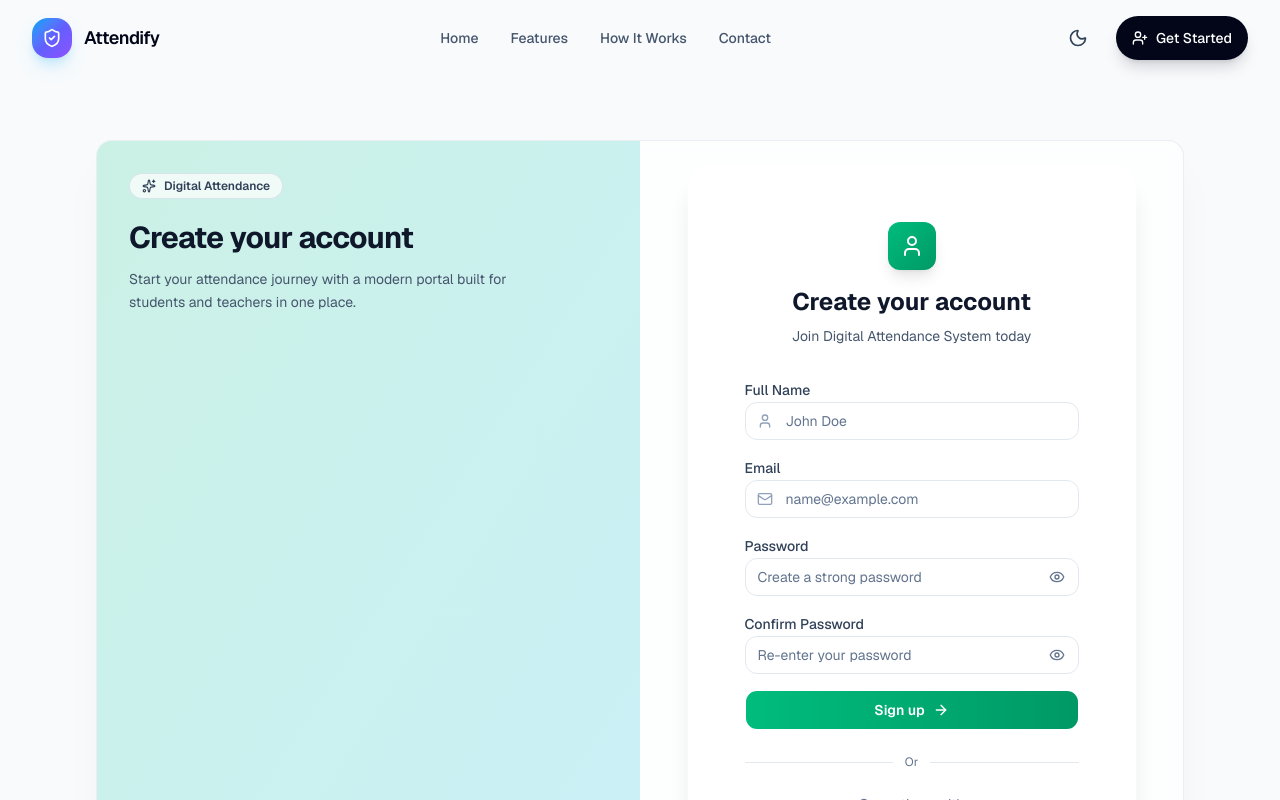
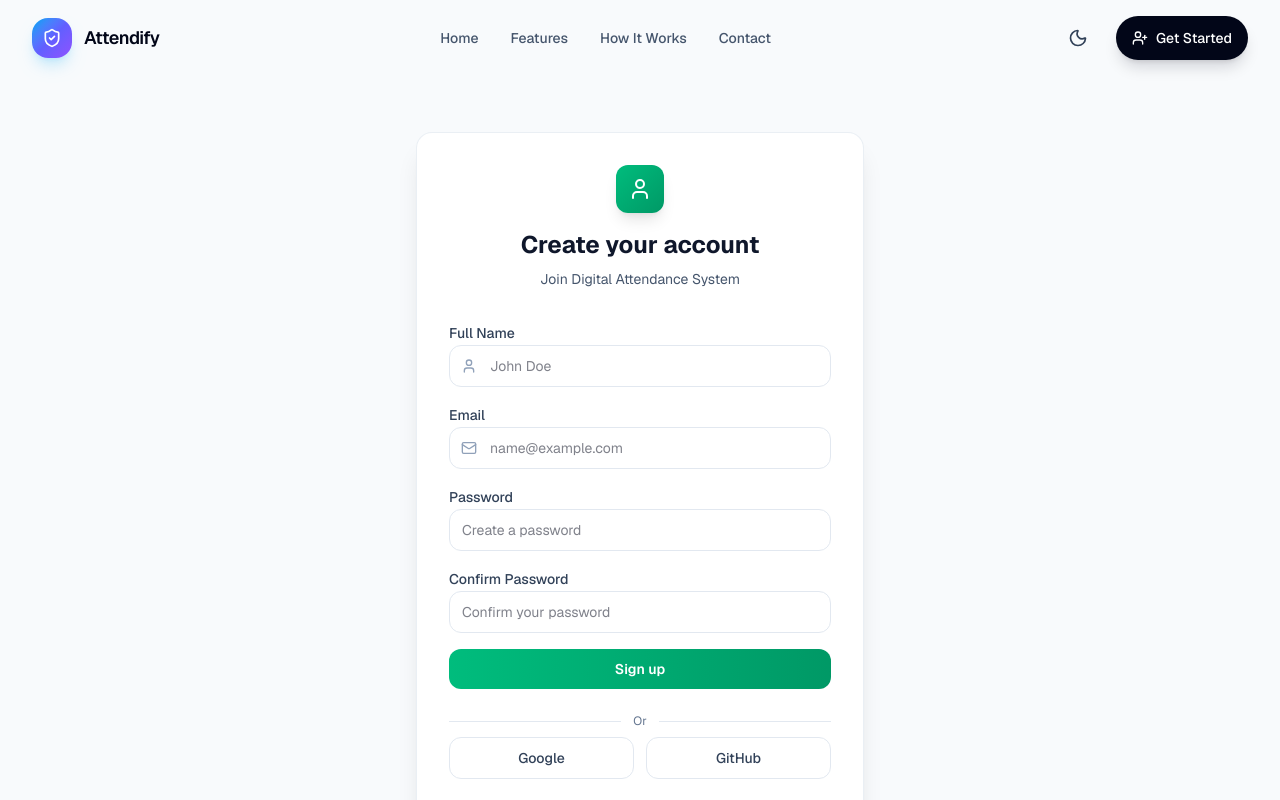
Before and after one commit to Ayomide-Philip/digital-attendance, a Next.js app: page /signup in a window 1280 px wide. Shown: the top 800 px of the page. Built offline with nearby package versions, Linux system fonts and the light colour scheme.

Commit message:
feat: refactor login and signup pages for improved UI and form handling; add sign-up API endpoint

```diff
--- a/app/(root)/login/page.jsx
+++ b/app/(root)/login/page.jsx
@@ -1,179 +1,78 @@
-"use client";
-
-import { useState } from "react";
 import Link from "next/link";
-import { ArrowRight, Mail, Lock } from "lucide-react";
-
-import AuthCard from "@/components/auth/auth-card";
-import AuthShell from "@/components/auth/auth-shell";
+import { Lock, Mail } from "lucide-react";
 import OAuthButtons from "@/components/auth/oauth-buttons";
-import PasswordInput from "@/components/auth/password-input";
-import { Button } from "@/components/ui/button";
-import { Checkbox } from "@/components/ui/checkbox";
-import { Input } from "@/components/ui/input";
-import { Label } from "@/components/ui/label";
 
 export default function LoginPage() {
-  const [email, setEmail] = useState("");
-  const [password, setPassword] = useState("");
-  const [showPassword, setShowPassword] = useState(false);
-  const [rememberMe, setRememberMe] = useState(false);
-  const [isLoading, setIsLoading] = useState(false);
-  const [errors, setErrors] = useState({});
-  const [successMessage, setSuccessMessage] = useState("");
-
-  const validateForm = () => {
-    const newErrors = {};
-    if (!email) newErrors.email = "Email is required";
-    else if (!/^[^\s@]+@[^\s@]+\.[^\s@]+$/.test(email))
-      newErrors.email = "Invalid email address";
-    if (!password) newErrors.password = "Password is required";
-    else if (password.length < 8)
-      newErrors.password = "Password must be at least 8 characters";
-    return newErrors;
-  };
-
-  const handleSubmit = async (e) => {
-    e.preventDefault();
-    const newErrors = validateForm();
-
-    if (Object.keys(newErrors).length > 0) {
-      setErrors(newErrors);
-      return;
-    }
-
-    setErrors({});
-    setIsLoading(true);
-    setSuccessMessage("");
-
-    // Simulate API call
-    setTimeout(() => {
-      setSuccessMessage(`Welcome back! Logged in as ${email}`);
-      setIsLoading(false);
-      // Reset form
-      setEmail("");
-      setPassword("");
-      setShowPassword(false);
-    }, 1000);
-  };
-
   return (
-    <AuthShell
-      title="Welcome back"
-      subtitle="Sign in to manage classes, track attendance records, and stay connected with your academic dashboard."
-      accent="sky"
-    >
-      <AuthCard>
-        <div className="p-6 sm:p-8">
-          {/* Header */}
+    <section className="mx-auto flex min-h-[calc(100vh-14rem)] w-full max-w-5xl items-center justify-center px-4 py-8 sm:px-6 lg:px-8">
+      <div className="w-full max-w-md rounded-2xl border border-slate-200/70 bg-white/90 p-6 shadow-xl backdrop-blur-sm dark:border-slate-800 dark:bg-slate-900/85 sm:p-8">
         <div className="mb-8 text-center">
-            <div className="mb-4 flex justify-center">
-              <div className="flex h-12 w-12 items-center justify-center rounded-xl bg-linear-to-br from-sky-500 to-sky-600 text-white shadow-lg">
+          <div className="mx-auto mb-4 flex h-12 w-12 items-center justify-center rounded-xl bg-linear-to-br from-sky-500 to-sky-600 text-white shadow-lg">
             <Lock className="size-6" />
-              </div>
           </div>
           <h1 className="text-2xl font-bold text-slate-900 dark:text-slate-100">
             Welcome back
           </h1>
           <p className="mt-2 text-sm text-slate-600 dark:text-slate-400">
-              Sign in to your account to continue
+            Sign in to continue
           </p>
         </div>
 
-          <form onSubmit={handleSubmit} className="space-y-4">
+        <form className="space-y-4">
           <div className="space-y-2">
-              <Label
+            <label
               htmlFor="email"
               className="text-sm font-medium text-slate-700 dark:text-slate-200"
             >
               Email
-              </Label>
+            </label>
             <div className="relative">
-                <Input
+              <input
                 id="email"
                 type="email"
-                  value={email}
-                  onChange={(e) => {
-                    setEmail(e.target.value);
-                    if (errors.email) setErrors({ ...errors, email: "" });
-                  }}
                 placeholder="name@example.com"
-                  className={`rounded-xl pl-10 ${
-                    errors.email ? "border-rose-500 dark:border-rose-500" : ""
-                  }`}
+                className="w-full rounded-xl border border-slate-200 bg-white py-2.5 pr-3 pl-10 text-sm outline-none transition focus:border-sky-500 focus:ring-2 focus:ring-sky-500/20 dark:border-slate-800 dark:bg-slate-950"
               />
-                <Mail className="absolute left-3 top-1/2 size-4 -translate-y-1/2 text-slate-400" />
+              <Mail className="absolute top-1/2 left-3 size-4 -translate-y-1/2 text-slate-400" />
             </div>
-              {errors.email && (
-                <p className="text-xs text-rose-600 dark:text-rose-400">
-                  {errors.email}
-                </p>
-              )}
           </div>
 
-            <PasswordInput
-              label="Password"
-              value={password}
-              onChange={(e) => {
-                setPassword(e.target.value);
-                if (errors.password) setErrors({ ...errors, password: "" });
-              }}
-              error={errors.password}
-              showPassword={showPassword}
-              onToggleShow={() => setShowPassword(!showPassword)}
+          <div className="space-y-2">
+            <label
+              htmlFor="password"
+              className="text-sm font-medium text-slate-700 dark:text-slate-200"
+            >
+              Password
+            </label>
+            <input
+              id="password"
+              type="password"
               placeholder="Enter your password"
+              className="w-full rounded-xl border border-slate-200 bg-white px-3 py-2.5 text-sm outline-none transition focus:border-sky-500 focus:ring-2 focus:ring-sky-500/20 dark:border-slate-800 dark:bg-slate-950"
             />
+          </div>
 
-            <div className="flex items-center justify-between gap-3 text-sm">
-              <label className="flex items-center gap-2 cursor-pointer">
-                <Checkbox
-                  checked={rememberMe}
-                  onChange={(e) => setRememberMe(e.target.checked)}
-                />
-                <span className="text-slate-700 dark:text-slate-300">
+          <div className="flex items-center justify-between text-sm">
+            <label className="flex cursor-pointer items-center gap-2 text-slate-700 dark:text-slate-300">
+              <input type="checkbox" className="h-4 w-4 accent-sky-600" />
               Remember me
-                </span>
             </label>
-              <Link
+            <a
               href="#"
-                className="font-medium text-sky-600 hover:text-sky-700 dark:text-sky-400 dark:hover:text-sky-300 transition"
+              className="font-medium text-sky-600 transition hover:text-sky-700 dark:text-sky-400 dark:hover:text-sky-300"
             >
               Forgot password?
-              </Link>
+            </a>
           </div>
 
-            {Object.keys(errors).length > 0 && (
-              <div className="rounded-xl border border-rose-200 bg-rose-50 p-3 text-sm text-rose-700 dark:border-rose-900/50 dark:bg-rose-900/20 dark:text-rose-400">
-                Please fix the errors above before submitting.
-              </div>
-            )}
+          <button
+            type="submit"
+            className="w-full rounded-xl bg-linear-to-r from-sky-500 to-sky-600 px-4 py-2.5 text-sm font-semibold text-white transition hover:from-sky-600 hover:to-sky-700"
+          >
+            Login
+          </button>
 
-            {successMessage && (
-              <div className="rounded-xl border border-emerald-200 bg-emerald-50 p-3 text-sm text-emerald-700 dark:border-emerald-900/50 dark:bg-emerald-900/20 dark:text-emerald-400">
-                {successMessage}
-              </div>
-            )}
-
-            <Button
-              type="submit"
-              className="w-full rounded-xl bg-linear-to-r from-sky-500 to-sky-600 py-3 font-semibold text-white hover:from-sky-600 hover:to-sky-700 transition"
-              disabled={isLoading}
-            >
-              {isLoading ? (
-                <span className="flex items-center gap-2">
-                  <div className="h-4 w-4 animate-spin rounded-full border-2 border-white border-t-transparent" />
-                  Signing in...
-                </span>
-              ) : (
-                <span className="flex items-center gap-2">
-                  Sign in
-                  <ArrowRight className="size-4" />
-                </span>
-              )}
-            </Button>
-          </form>
-
-          <div className="my-6 flex items-center gap-3">
+          <div className="my-2 flex items-center gap-3">
             <div className="h-px flex-1 bg-slate-200 dark:bg-slate-800" />
             <span className="text-xs text-slate-500 dark:text-slate-400">
               Or
@@ -182,18 +81,18 @@ export default function LoginPage() {
           </div>
 
           <OAuthButtons />
+        </form>
 
         <p className="mt-6 text-center text-sm text-slate-600 dark:text-slate-400">
           Don&apos;t have an account?{" "}
           <Link
             href="/signup"
-              className="font-semibold text-sky-600 hover:text-sky-700 dark:text-sky-400 dark:hover:text-sky-300 transition"
+            className="font-semibold text-sky-600 transition hover:text-sky-700 dark:text-sky-400 dark:hover:text-sky-300"
           >
             Sign up
           </Link>
         </p>
       </div>
-      </AuthCard>
-    </AuthShell>
+    </section>
   );
 }
--- a/app/(root)/signup/page.jsx
+++ b/app/(root)/signup/page.jsx
@@ -1,229 +1,97 @@
-"use client";
-
-import { useState } from "react";
 import Link from "next/link";
-import { ArrowRight, Mail, Lock, User } from "lucide-react";
-
-import AuthCard from "@/components/auth/auth-card";
-import AuthShell from "@/components/auth/auth-shell";
-import OAuthButtons from "@/components/auth/oauth-buttons";
-import PasswordInput from "@/components/auth/password-input";
-import PasswordStrengthIndicator from "@/components/auth/password-strength-indicator";
-import { Button } from "@/components/ui/button";
-import { Input } from "@/components/ui/input";
-import { Label } from "@/components/ui/label";
+import { Mail, User } from "lucide-react";
 
 export default function SignupPage() {
-  const [fullName, setFullName] = useState("");
-  const [email, setEmail] = useState("");
-  const [password, setPassword] = useState("");
-  const [confirmPassword, setConfirmPassword] = useState("");
-  const [showPassword, setShowPassword] = useState(false);
-  const [showConfirmPassword, setShowConfirmPassword] = useState(false);
-  const [isLoading, setIsLoading] = useState(false);
-  const [errors, setErrors] = useState({});
-  const [successMessage, setSuccessMessage] = useState("");
-
-  const validateForm = () => {
-    const newErrors = {};
-    if (!fullName) newErrors.fullName = "Full name is required";
-    if (!email) newErrors.email = "Email is required";
-    else if (!/^[^\s@]+@[^\s@]+\.[^\s@]+$/.test(email))
-      newErrors.email = "Invalid email address";
-    if (!password) newErrors.password = "Password is required";
-    else if (password.length < 8)
-      newErrors.password = "Password must be at least 8 characters";
-    if (!confirmPassword)
-      newErrors.confirmPassword = "Please confirm your password";
-    else if (password !== confirmPassword)
-      newErrors.confirmPassword = "Passwords do not match";
-    return newErrors;
-  };
-
-  const handleSubmit = async (e) => {
-    e.preventDefault();
-    const newErrors = validateForm();
-
-    if (Object.keys(newErrors).length > 0) {
-      setErrors(newErrors);
-      return;
-    }
-
-    setErrors({});
-    setIsLoading(true);
-    setSuccessMessage("");
-
-    // Simulate API call
-    setTimeout(() => {
-      setSuccessMessage(`Account created successfully! Welcome ${fullName}!`);
-      setIsLoading(false);
-      // Reset form
-      setFullName("");
-      setEmail("");
-      setPassword("");
-      setConfirmPassword("");
-      setShowPassword(false);
-      setShowConfirmPassword(false);
-    }, 1000);
-  };
-
   return (
-    <AuthShell
-      title="Create your account"
-      subtitle="Start your attendance journey with a modern portal built for students and teachers in one place."
-      accent="emerald"
-    >
-      <AuthCard>
-        <div className="p-6 sm:p-8">
-          {/* Header */}
+    <section className="mx-auto flex min-h-[calc(100vh-14rem)] w-full max-w-5xl items-center justify-center px-4 py-8 sm:px-6 lg:px-8">
+      <div className="w-full max-w-md rounded-2xl border border-slate-200/70 bg-white/90 p-6 shadow-xl backdrop-blur-sm dark:border-slate-800 dark:bg-slate-900/85 sm:p-8">
         <div className="mb-8 text-center">
-            <div className="mb-4 flex justify-center">
-              <div className="flex h-12 w-12 items-center justify-center rounded-xl bg-linear-to-br from-emerald-500 to-emerald-600 text-white shadow-lg">
+          <div className="mx-auto mb-4 flex h-12 w-12 items-center justify-center rounded-xl bg-linear-to-br from-emerald-500 to-emerald-600 text-white shadow-lg">
             <User className="size-6" />
-              </div>
           </div>
           <h1 className="text-2xl font-bold text-slate-900 dark:text-slate-100">
             Create your account
           </h1>
           <p className="mt-2 text-sm text-slate-600 dark:text-slate-400">
-              Join Digital Attendance System today
+            Join Digital Attendance System
           </p>
         </div>
 
-          {/* Form */}
-          <form onSubmit={handleSubmit} className="space-y-4">
-            {/* Full Name */}
+        <form className="space-y-4">
           <div className="space-y-2">
-              <Label
+            <label
               htmlFor="fullName"
               className="text-sm font-medium text-slate-700 dark:text-slate-200"
             >
               Full Name
-              </Label>
+            </label>
             <div className="relative">
-                <Input
+              <input
                 id="fullName"
                 type="text"
-                  value={fullName}
-                  onChange={(e) => {
-                    setFullName(e.target.value);
-                    if (errors.fullName) setErrors({ ...errors, fullName: "" });
-                  }}
                 placeholder="John Doe"
-                  className={`rounded-xl pl-10 ${
-                    errors.fullName
-                      ? "border-rose-500 dark:border-rose-500"
-                      : ""
-                  }`}
+                className="w-full rounded-xl border border-slate-200 bg-white py-2.5 pr-3 pl-10 text-sm outline-none transition focus:border-emerald-500 focus:ring-2 focus:ring-emerald-500/20 dark:border-slate-800 dark:bg-slate-950"
               />
-                <User className="absolute left-3 top-1/2 size-4 -translate-y-1/2 text-slate-400" />
+              <User className="absolute top-1/2 left-3 size-4 -translate-y-1/2 text-slate-400" />
             </div>
-              {errors.fullName && (
-                <p className="text-xs text-rose-600 dark:text-rose-400">
-                  {errors.fullName}
-                </p>
-              )}
           </div>
 
-            {/* Email */}
           <div className="space-y-2">
-              <Label
-                htmlFor="signupEmail"
+            <label
+              htmlFor="email"
               className="text-sm font-medium text-slate-700 dark:text-slate-200"
             >
               Email
-              </Label>
+            </label>
             <div className="relative">
-                <Input
-                  id="signupEmail"
+              <input
+                id="email"
                 type="email"
-                  value={email}
-                  onChange={(e) => {
-                    setEmail(e.target.value);
-                    if (errors.email) setErrors({ ...errors, email: "" });
-                  }}
                 placeholder="name@example.com"
-                  className={`rounded-xl pl-10 ${
-                    errors.email ? "border-rose-500 dark:border-rose-500" : ""
-                  }`}
+                className="w-full rounded-xl border border-slate-200 bg-white py-2.5 pr-3 pl-10 text-sm outline-none transition focus:border-emerald-500 focus:ring-2 focus:ring-emerald-500/20 dark:border-slate-800 dark:bg-slate-950"
               />
-                <Mail className="absolute left-3 top-1/2 size-4 -translate-y-1/2 text-slate-400" />
+              <Mail className="absolute top-1/2 left-3 size-4 -translate-y-1/2 text-slate-400" />
             </div>
-              {errors.email && (
-                <p className="text-xs text-rose-600 dark:text-rose-400">
-                  {errors.email}
-                </p>
-              )}
           </div>
 
-            {/* Password */}
-            <PasswordInput
-              label="Password"
-              value={password}
-              onChange={(e) => {
-                setPassword(e.target.value);
-                if (errors.password) setErrors({ ...errors, password: "" });
-              }}
-              error={errors.password}
-              showPassword={showPassword}
-              onToggleShow={() => setShowPassword(!showPassword)}
-              placeholder="Create a strong password"
+          <div className="space-y-2">
+            <label
+              htmlFor="password"
+              className="text-sm font-medium text-slate-700 dark:text-slate-200"
+            >
+              Password
+            </label>
+            <input
+              id="password"
+              type="password"
+              placeholder="Create a password"
+              className="w-full rounded-xl border border-slate-200 bg-white px-3 py-2.5 text-sm outline-none transition focus:border-emerald-500 focus:ring-2 focus:ring-emerald-500/20 dark:border-slate-800 dark:bg-slate-950"
             />
+          </div>
 
-            {/* Password Strength Indicator */}
-            {password && <PasswordStrengthIndicator password={password} />}
+          <div className="space-y-2">
+            <label
+              htmlFor="confirmPassword"
+              className="text-sm font-medium text-slate-700 dark:text-slate-200"
+            >
+              Confirm Password
+            </label>
+            <input
+              id="confirmPassword"
+              type="password"
+              placeholder="Confirm your password"
+              className="w-full rounded-xl border border-slate-200 bg-white px-3 py-2.5 text-sm outline-none transition focus:border-emerald-500 focus:ring-2 focus:ring-emerald-500/20 dark:border-slate-800 dark:bg-slate-950"
+            />
+          </div>
 
-            {/* Confirm Password */}
-            <PasswordInput
-              label="Confirm Password"
-              value={confirmPassword}
-              onChange={(e) => {
-                setConfirmPassword(e.target.value);
-                if (errors.confirmPassword)
-                  setErrors({ ...errors, confirmPassword: "" });
-              }}
-              error={errors.confirmPassword}
-              showPassword={showConfirmPassword}
-              onToggleShow={() => setShowConfirmPassword(!showConfirmPassword)}
-              placeholder="Re-enter your password"
-            />
+          <button
+            type="submit"
+            className="w-full rounded-xl bg-linear-to-r from-emerald-500 to-emerald-600 px-4 py-2.5 text-sm font-semibold text-white transition hover:from-emerald-600 hover:to-emerald-700"
+          >
+            Sign up
+          </button>
 
-            {/* Error Message */}
-            {Object.keys(errors).length > 0 && (
-              <div className="rounded-xl border border-rose-200 bg-rose-50 p-3 text-sm text-rose-700 dark:border-rose-900/50 dark:bg-rose-900/20 dark:text-rose-400">
-                Please fix the errors above before submitting.
-              </div>
-            )}
-
-            {/* Success Message */}
-            {successMessage && (
-              <div className="rounded-xl border border-emerald-200 bg-emerald-50 p-3 text-sm text-emerald-700 dark:border-emerald-900/50 dark:bg-emerald-900/20 dark:text-emerald-400">
-                {successMessage}
-              </div>
-            )}
-
-            {/* Signup Button */}
-            <Button
-              type="submit"
-              className="w-full rounded-xl bg-linear-to-r from-emerald-500 to-emerald-600 py-2.5 font-semibold text-white hover:from-emerald-600 hover:to-emerald-700 transition"
-              disabled={isLoading}
-            >
-              {isLoading ? (
-                <span className="flex items-center gap-2">
-                  <div className="h-4 w-4 animate-spin rounded-full border-2 border-white border-t-transparent" />
-                  Creating account...
-                </span>
-              ) : (
-                <span className="flex items-center gap-2">
-                  Sign up
-                  <ArrowRight className="size-4" />
-                </span>
-              )}
-            </Button>
-          </form>
-
-          {/* Divider */}
-          <div className="my-6 flex items-center gap-3">
+          <div className="my-2 flex items-center gap-3">
             <div className="h-px flex-1 bg-slate-200 dark:bg-slate-800" />
             <span className="text-xs text-slate-500 dark:text-slate-400">
               Or
@@ -231,21 +99,32 @@ export default function SignupPage() {
             <div className="h-px flex-1 bg-slate-200 dark:bg-slate-800" />
           </div>
 
-          {/* OAuth */}
-          <OAuthButtons />
+          <div className="grid grid-cols-2 gap-3">
+            <button
+              type="button"
+              className="rounded-xl border border-slate-200 bg-white px-4 py-2.5 text-sm font-medium text-slate-700 transition hover:bg-slate-50 dark:border-slate-800 dark:bg-slate-900 dark:text-slate-200 dark:hover:bg-slate-800"
+            >
+              Google
+            </button>
+            <button
+              type="button"
+              className="rounded-xl border border-slate-200 bg-white px-4 py-2.5 text-sm font-medium text-slate-700 transition hover:bg-slate-50 dark:border-slate-800 dark:bg-slate-900 dark:text-slate-200 dark:hover:bg-slate-800"
+            >
+              GitHub
+            </button>
+          </div>
+        </form>
 
-          {/* Footer */}
         <p className="mt-6 text-center text-sm text-slate-600 dark:text-slate-400">
           Already have an account?{" "}
           <Link
             href="/login"
-              className="font-semibold text-emerald-600 hover:text-emerald-700 dark:text-emerald-400 dark:hover:text-emerald-300 transition"
+            className="font-semibold text-emerald-600 transition hover:text-emerald-700 dark:text-emerald-400 dark:hover:text-emerald-300"
           >
             Sign in
           </Link>
         </p>
       </div>
-      </AuthCard>
-    </AuthShell>
+    </section>
   );
 }
--- a/package.json
+++ b/package.json
@@ -10,6 +10,7 @@
   },
   "dependencies": {
     "@base-ui/react": "^1.3.0",
+    "bcrypt": "^6.0.0",
     "class-variance-authority": "^0.7.1",
     "clsx": "^2.1.1",
     "lucide-react": "^1.8.0",
```
Also changed, not shown: app/api/auth/sign-up/route.js (added, +8 -0 lines), components/auth/oauth-buttons.jsx (+4 -13 lines), 1 other file (tests, documents, lock files or other folders). Lines whose indentation alone changed are shown as unchanged.
